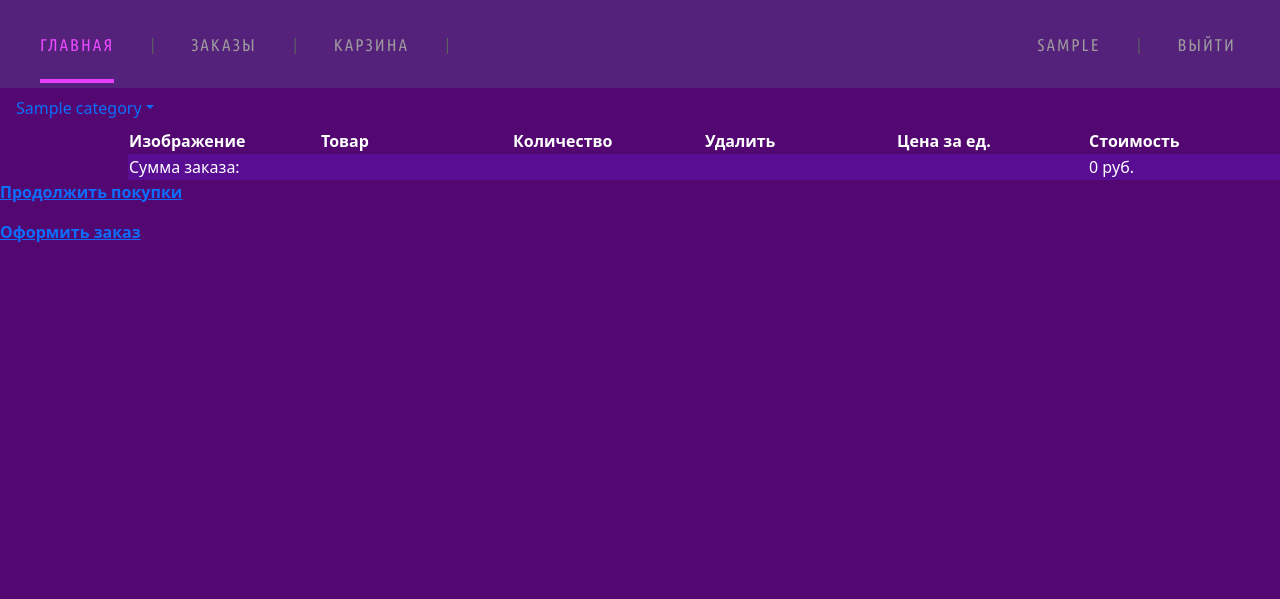
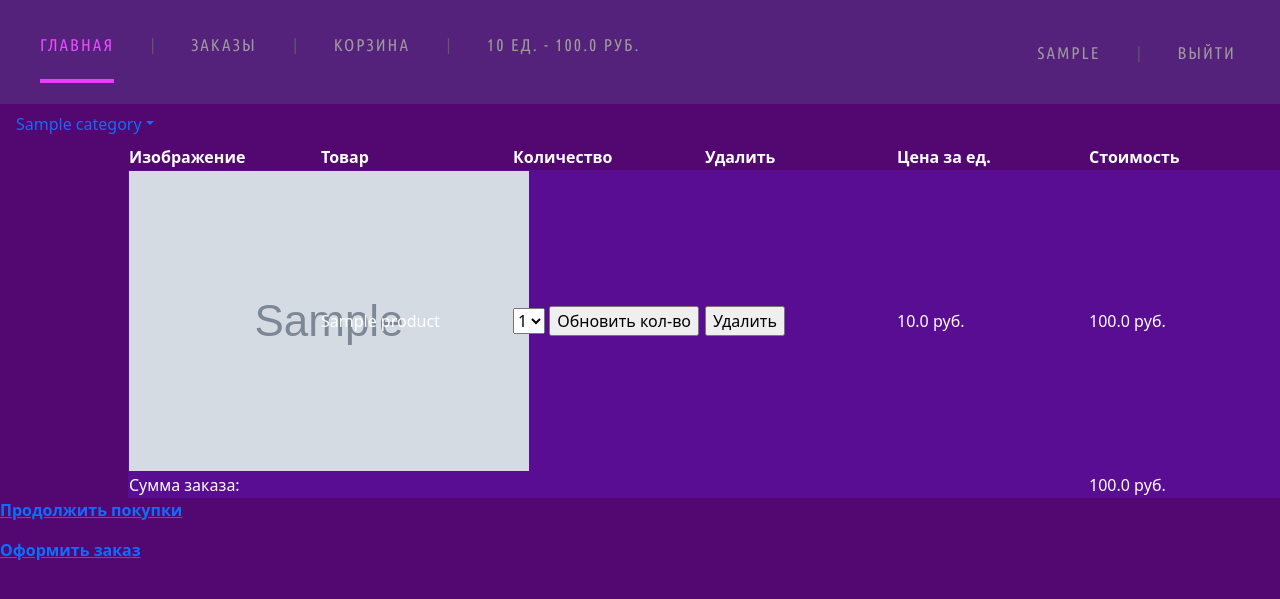
Before and after one commit to ivashal/market, a Django app: page /cart/ in a window 1280 px wide. Shown: the top 599 px of the page. Run offline with Django 4.2, Linux system fonts and the light colour scheme; a user stored in the database is signed in; tables that the repository leaves empty hold one stand-in row (values such as "Sample post"); grey boxes marked "Sample" are stand-in pictures; some libraries are stand-ins or nearby versions.

Commit message:
redirect cart, products

```diff
--- a/cart/forms.py
+++ b/cart/forms.py
@@ -4,5 +4,7 @@
 
 class CartAddProductForm(forms.Form):
     quantity = forms.TypedChoiceField(choices=QUANTITY_CHOICES, coerce=int, label='Количество', initial=1)
-    # quantity = forms.IntegerField(max_value=1000, label='Количество')
+    # quantity = forms.IntegerField(max_value=1000,
+    # min_value = 1,
+    # label='Количество')
     override = forms.BooleanField(required=False, initial=False, widget=forms.HiddenInput)
--- a/cart/models.py
+++ b/cart/models.py
@@ -10,9 +10,9 @@
     def __str__(self) -> str:
         return self.user.username
 
-class CartItem(models.Model):
+class CartItem(models.Model):  ## Модель позиции в корзине
     cart = models.ForeignKey(CartUser, on_delete=models.CASCADE, related_name='cart')
-    product = models.OneToOneField(Products, on_delete=models.CASCADE, related_name='products')
+    product = models.ForeignKey(Products, on_delete=models.CASCADE, related_name='products')
     quantity = models.IntegerField()
 
 
--- a/cart/views.py
+++ b/cart/views.py
@@ -74,6 +74,9 @@
 
 @require_POST
 def cart_add(request, product_id):
+    if request.user.id:
+        return add_cart_db(request,product_id)
+
     cart = Cart(request)
     product = get_object_or_404(Products, id=product_id)
     form = CartAddProductForm(request.POST)
@@ -94,6 +97,9 @@
 
 @require_POST
 def cart_remove(request, product_id):
+    if request.user.id:
+        return remove_from_db(request, product_id)
+
     cart = Cart(request)
     product = get_object_or_404(Products, id=product_id)
     cart.remove(product)
@@ -102,7 +108,11 @@
 
 
 def cart_detail(request):
-    cart = Cart(request)
+    if request.user.id:
+        cart = ProductCartUser(request)
+    else:
+        cart = Cart(request)
+
     for item in cart:
         item['update_quantity_form'] = CartAddProductForm(initial={
             'quantity': item['quantity'],
@@ -110,46 +120,136 @@
     return render(request, 'cart/cart-detail.html', {'cart':cart})
 
 
+# корзина для авторизованного пользователя (хранится постоянно  в БД)
 class ProductCartUser:
+    # инициализация корзины
     def __init__(self, request):
+        # создаем объект словаря для хранения товаров
         self.cart = {}
+        # получаем текущего пользователя, чтобы знать, с чьей корзиной работать
         self.user = request.user
+        # получаем корзину пользователя из БД или создаем пустую (если нет корзины)
+        self.user_cart, created = CartUser.objects.get_or_create(user=self.user)
+        # получаем позиции товаров в корзине
+        products_in_cart = CartItem.objects.filter(cart=self.user_cart)
+        """ заполняем корзину (словарь) элементами из корзины (БД)
+        {
+        "1":
+          {
+           "quantity": "2",
+           "price": "35000.00"
+          },
+          "2":
+          {
+           "quantity": "3",
+           "price": "40000.00"
+          },
+        }
+        """
+        for item in products_in_cart:
+            self.cart[str(item.product_id)] = {'quantity': str(item.quantity), 'price': str(item.product.price)}
 
-        user_cart, created = CartUser.objects.get_or_create(user=self.user)
-        products_in_cart = CartItem.objects.filter(cart=user_cart)
+    # метод добавления товара в корзину (словарь)
+    def add(self, product, quantity=1, override_quantity=False):
+        product_id = str(product.id)
+        #product = Products.objects.get(pk=product.id)
 
-        for item in products_in_cart:  ## Проходим по элементам в корзинеи смотрим что там
-            self.cart[str(item.product.id)] = {'quantity': str(item.quantity), 'price': str(item.product.price)}
+        # проверяем наличие товара в корзине, если нет, то добавляем товар
+        if product_id not in self.cart:
+            self.cart[product_id]={'quantity': str(quantity), 'price': str(product.price)}
+        # иначе - обновляем количество
+        else:
+            # если не нужно перезаписать количество
+            if not override_quantity:
+                # увеличиваем количество товара на необходимое
+                current_quantity = int(self.cart[product_id]['quantity'])
+                self.cart[product_id]['quantity'] = str(current_quantity+quantity)
+            # иначе - перезаписываем
+            else:
+                self.cart[product_id]['quantity'] = quantity
+        # вызываем метод сохранения в БД
+        self.save()
+
+    # метод сохранения в БД
+    def save(self):
+        # получаем каждый продукт по его ИД в словаре
+        for id in self.cart:
+            product = Products.objects.get(pk=int(id))
+            # проверяем наличие товара в корзине БД
+            # если есть - обновляем количество товара
+            if CartItem.objects.filter(cart=self.user_cart, product=product).exists():
+                item = CartItem.objects.get(cart=self.user_cart, product=product)
+                item.quantity = self.cart[id]['quantity']
+                item.save()
+            # иначе - создаем новую позицию товара в корзине
+            else:
+                CartItem.objects.create(cart=self.user_cart, product=product, quantity=self.cart[id]['quantity'])
 
 
-    def add_cart(self, product, quantity=1, override_quantity=False):
-        product_id = str(product_id)
+    def remove(self, product_id, request):
         product = Products.objects.get(pk=product_id)
-
-        if product_id not in self.cart:
-            self.cart[product_id]={'quantity': str(quantity), 'price': str(product.price)}
-
-        else:
-            if not override_quantity:
-                current_quantity = int(self.cart[product_id]['quantity'])
-                self.cart[product_id]['quantity'] = str(current_quantity+quantity)
-            else:
-                self.cart[product_id]['quantity'] = quantity
-
-        self.save()
-
-    def save(self):
-        for id in self.cart:
-            product = Products.objects.get(pk=int(id))
-            user_cart = CartUser.objects.get(user=self.user)
-
-            if CartItem.objects.filter(cart=user_cart, product=product).exists():  ## exist - существует
-                item = CartItem.objects.get(product=product)
-                item.quantity = self.cart[id]['quantity']
-                item.save()
-            else:
-                CartItem.objects.create(cart=user_cart, product=product, quantity=self.cart[id]['quantity'])
+        cart_user = CartUser.objects.get(user=request.user)
+        cart_item = CartItem.objects.get(cart=cart_user, product=product)
+        cart_item.delete()
 
 
-    # def __len__(self):
-    #     return sum(int(item['quantity'])) for
+    # метод подсчета товаров в корзине
+    def __len__(self):
+        return sum(int(item['quantity']) for item in self.cart.values())
+
+
+    # создание итератора для элементов корзины (чтобы можно было проходиться по элементам в цикле)
+    def __iter__(self):
+        product_ids = self.cart.keys()
+        products = Products.objects.filter(id__in=product_ids)
+        cart = self.cart.copy()
+        # добавление в словарь корзины объекта товара с ключом "product"
+        for product in products:
+            cart[str(product.id)]['product'] = product
+        # добавление в словарь корзины стоимости позиции товара с учетом количества
+        for item in cart.values():
+            item['total_price'] = item['product'].price * int(item['quantity'])
+            yield item
+
+
+    # метод подсчета общей стоимости товаров в корзине
+    def get_total_price(self):
+        return sum(Decimal(item['price']) * int(item['quantity']) for item in self.cart.values())
+
+
+# добавление товара в корзину методом POST
+@require_POST
+def add_cart_db(request, product_id):
+    # получаем объект корзины
+    cart = ProductCartUser(request)
+    # получаем продукт из запроса по его ИД
+    product = get_object_or_404(Products, id=product_id)
+    # получаем объект заполненной формы со странички
+    form = CartAddProductForm(request.POST)
+
+    # если форма заполнена правильно
+    if form.is_valid():
+        cd = form.cleaned_data
+        # вызываем метод добавления товара в корзину с введенным в поле количеством
+        cart.add(product=product,
+                 quantity=cd['quantity'],
+                 override_quantity=cd['override'])
+    # если форма не заполнена
+    else:
+        # добавляем  1 единицу товара
+        cart.add(product=product,
+                 quantity=1,
+                 override_quantity=False)
+    # переходим на страницу корзины
+    return redirect('cart:cart-detail')
+
+
+# удаление товара из корзины
+@require_POST
+def remove_from_db(request, product_id):
+    cart = ProductCartUser(request)
+    del cart.cart[str(product_id)]
+
+    cart.remove(product_id, request)
+
+    return redirect('cart:cart-detail')
--- a/products/templates/products/base.html
+++ b/products/templates/products/base.html
@@ -27,11 +27,10 @@
     <header>
     <div class="menu-main">
         <li><a href="{% url "products:index" %}" class="current">Главная</a></li>
-        {% comment %} <li><a href="{% url "products:products-list" %}">Категории</a></li> {% endcomment %}
         <li><a href="">Заказы</a></li>
-        <li><a href="{% url "cart:cart-detail" %}">Карзина</a></li>
-        <li>
-          <div class="cart">
+        <li><a href="{% url "cart:cart-detail" %}">Корзина</a></li>
+
+        <li class="cart">
               {% with total_items=cart|length %}
               {% if total_items > 0 %}
 
@@ -44,7 +43,7 @@
               {% endif %}
               {% endwith %}
           </p>
-          </div>
+
         </li>
     </div>
     <div class="menu-main">
--- a/static/css/products.css
+++ b/static/css/products.css
@@ -8,13 +8,15 @@
   .product {
     width: calc(25% - 10px);
     margin-bottom: 20px;
-    border: 1px solid #ccc;
+    border: 1px solid #a961bb;
     padding: 10px;
     text-align: center;
+    border-radius: 2em;
   }
   .product img {
     max-width: 200px;
     max-height: 200px;
+    border-radius: 1em;
   }
   .product h2 {
     font-size: 18px;
```
Also changed, not shown: users/templates/users/base.html (+3 -5 lines), cart/context_processors.py (line endings or trailing spaces), cart/migrations/0002_alter_cartitem_product.py (added), 9 other files. Lines whose indentation alone changed are shown as unchanged.
